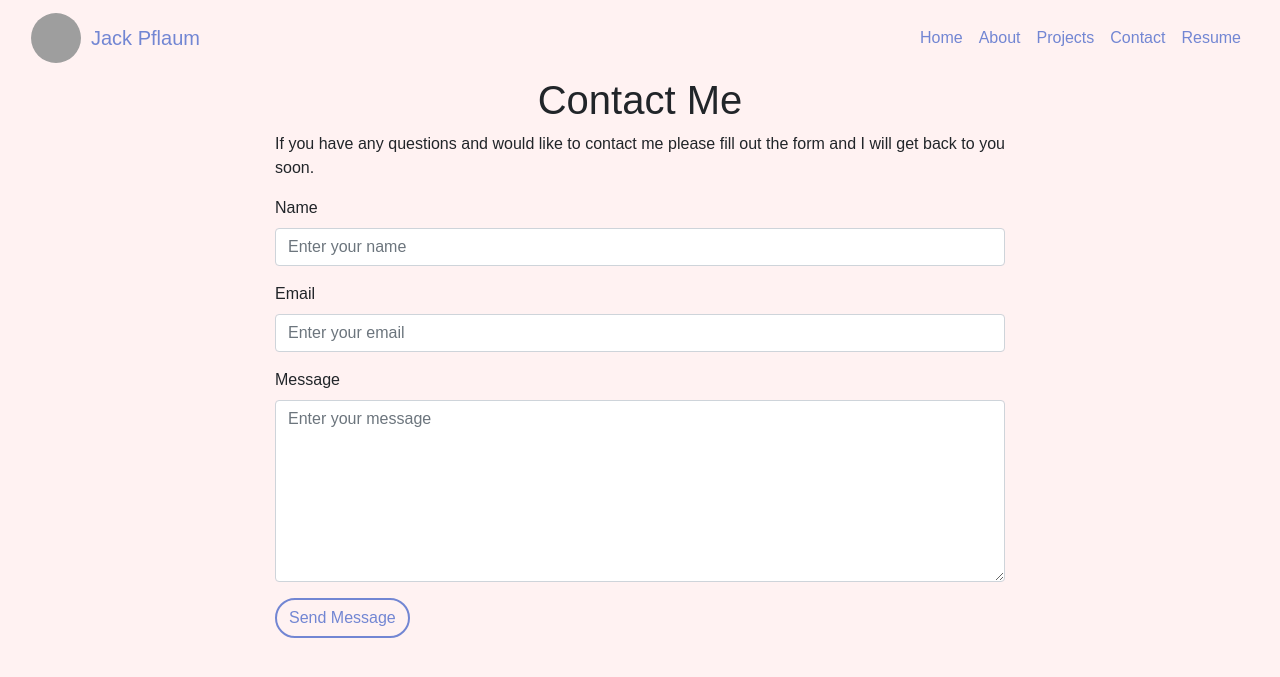
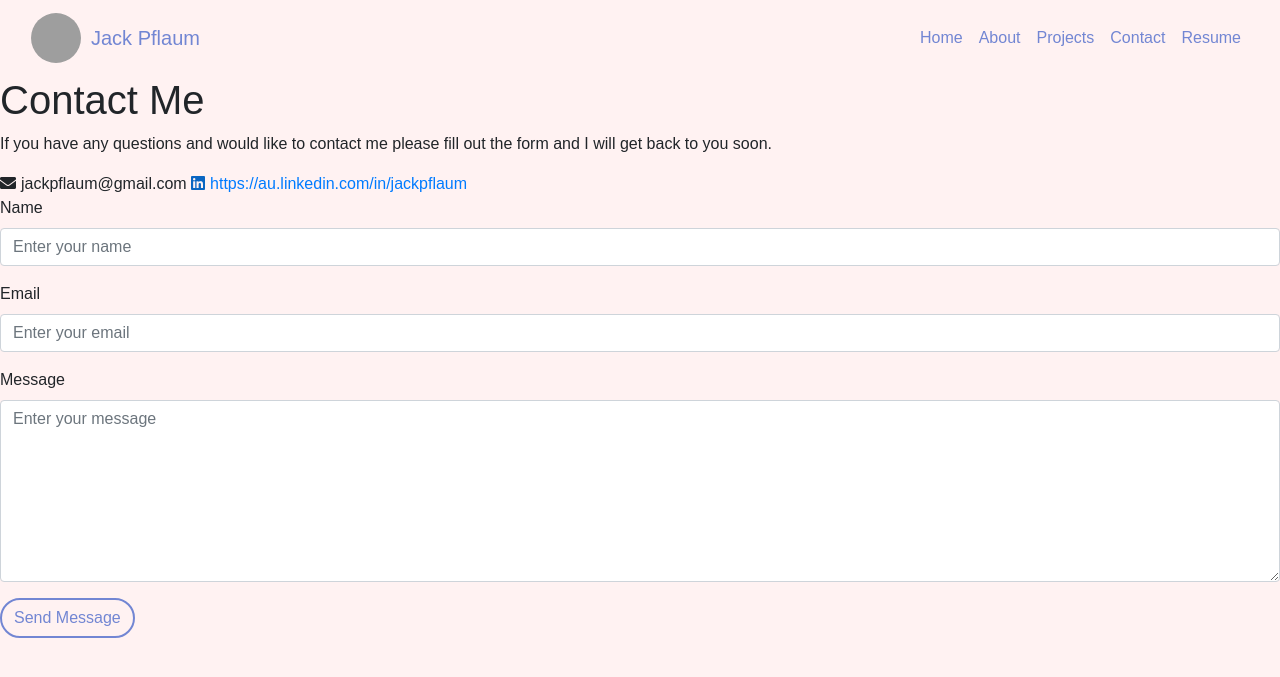
Before and after one commit to JackPflaum/MyPortfolioWebsite, a Django app: page /contact/ in a window 1280 px wide. Shown: the top 677 px of the page. Run offline with Django 4.2, Linux system fonts and the light colour scheme; some libraries are stand-ins or nearby versions; grey boxes are pictures that could not be loaded.

Commit message:
contact page layout adjusted to accomodate for email and linkedin details

```diff
--- a/MyPortfolioWebsite/jacks_website/templates/contact.html
+++ b/MyPortfolioWebsite/jacks_website/templates/contact.html
@@ -6,11 +6,21 @@
 
 
 {% block content %}
-<div class="container">
-    <h1 class="text-center">Contact Me</h1>
-    <div class="row justify-content-center">
-        <div class="col-md-8">
-            <p class="text-justify">If you have any questions and would like to contact me please fill out the form and I will get back to you soon.</p>
+
+<div class="contact-container">
+        <div class="contact-details">
+                <header>
+                    <h1>Contact Me</h1>
+                </header>
+                <p>If you have any questions and would like to contact me please fill out the form and I will get back to you soon.</p>
+                <a class="unclickable-link">
+                    <i class="fas fa-envelope email-icon"></i>jackpflaum@gmail.com
+                </a>
+                <a href="https://au.linkedin.com/in/jackpflaum" target="_blank">
+                    <i class="fab fa-linkedin linkedin-icon"></i>https://au.linkedin.com/in/jackpflaum
+                </a>
+        </div>
+        <div class="contact-form">
                 <form method="post">
                     {% csrf_token %}
 
@@ -34,19 +44,6 @@
                 </form>
         </div>
 </div>
-</div>
 
 
 {% endblock %}
-
-
-{% comment %} linkedIn
-GitHub
-Email address
-
-
-include icons for github and linkedin
-
-Free user icons:
-// heaps and heaps of icons free to download
-https://www.iconfinder.com/search?q=user&license=2&price=free {% endcomment %}
```
Lines whose indentation alone changed are shown as unchanged.
